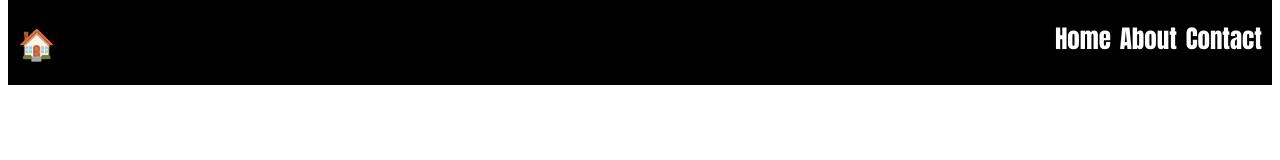
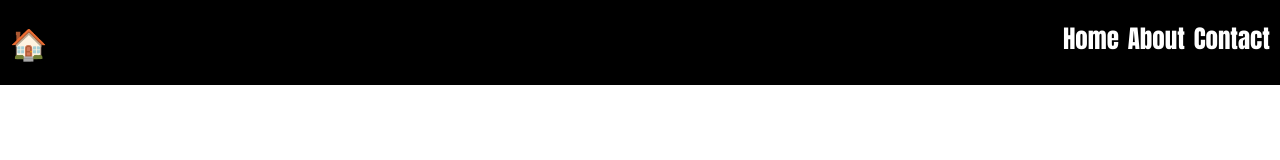
Before and after one commit to Yogue1997/mv-first-project, a plain HTML site: page home.html in a window 1280 px wide. Drawn offline with Linux system fonts and the light colour scheme; a web font is replaced by a local one.

```diff
--- a/home.css
+++ b/home.css
@@ -14,6 +14,12 @@
     /* margin: 20px 5px; */
     padding: 20px 10px;
     font-family: 'Anton';
+}
+/* *** */
+
+/* body  */
+body{
+    margin: 0;
 }
 /* *** */
 
```
